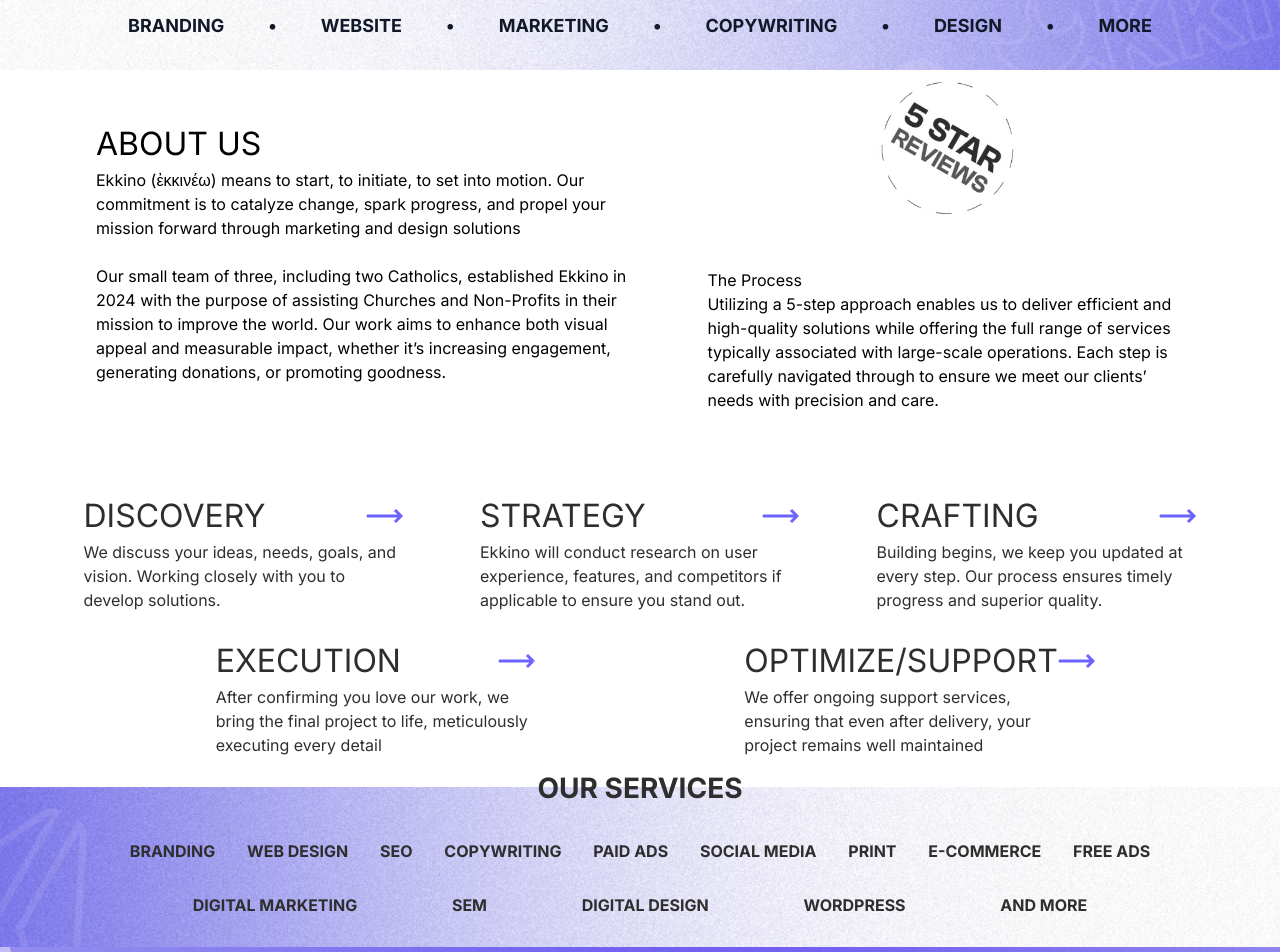
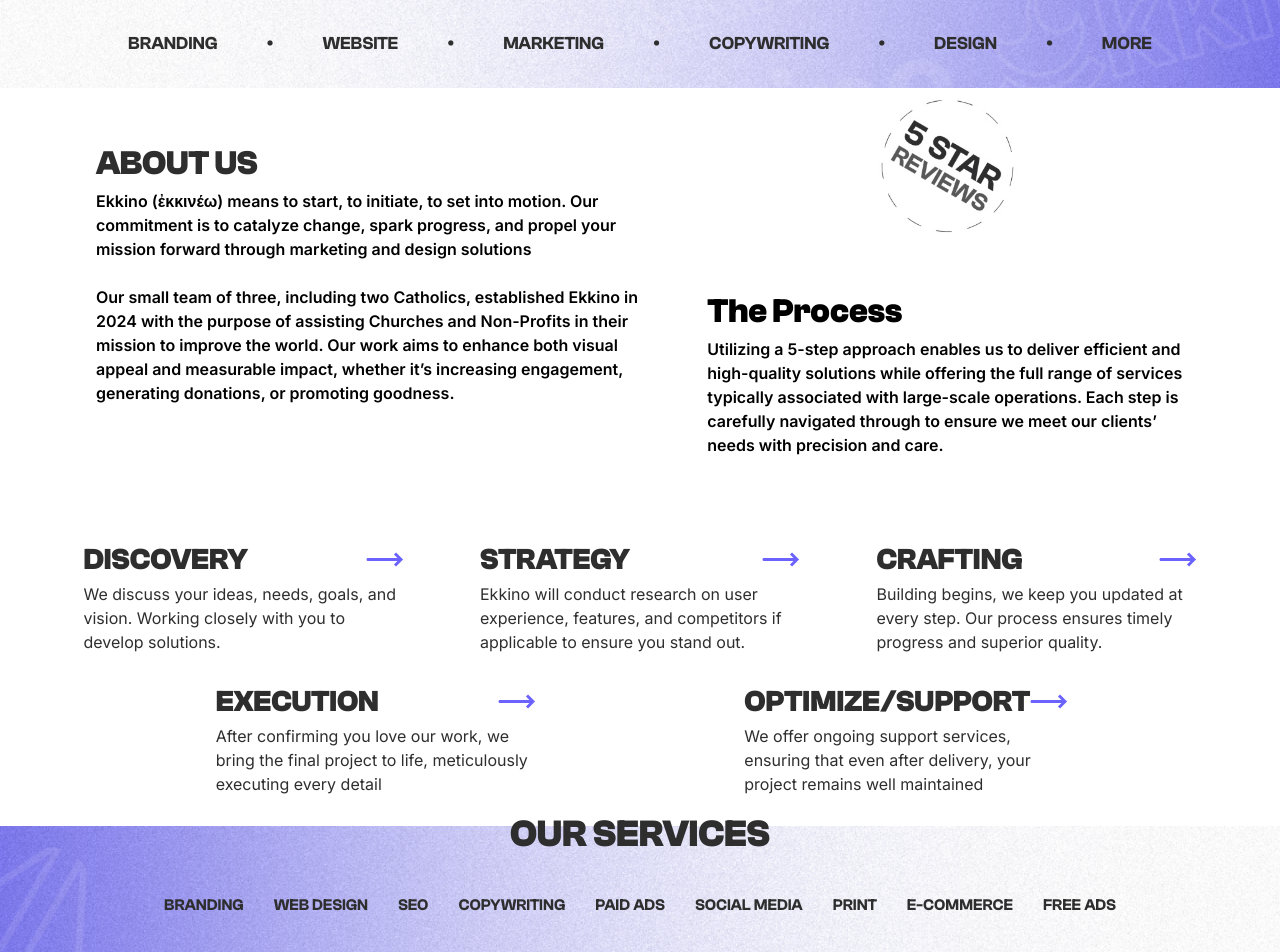
Before and after one commit to ramirc5/ekkino-landing, a Next.js app: page / in a window 1280 px wide. Shown: the part 380-1332 px from the top of the page. Built offline with nearby package versions, Linux system fonts and the light colour scheme.

Commit message:
responsive design starting

```diff
--- a/src/app/components/About.jsx
+++ b/src/app/components/About.jsx
@@ -6,14 +6,16 @@
       <div className="w-[85%] text-black mx-auto py-[50px]">
         <div className="flex gap-[50px]">
           <div className="flex flex-col ">
-            <h1 className="text-bold text-[32px]">ABOUT US</h1>
-            <p>
+            <h1 className="text-[#2E2E2F] font-sans font-bold text-[34px]">
+              ABOUT US
+            </h1>
+            <p className="font-semibold">
               Ekkino (ἐκκινέω) means to start, to initiate, to set into motion.
               Our commitment is to catalyze change, spark progress, and propel
               your mission forward through marketing and design solutions
             </p>
             <br />
-            <p>
+            <p className="font-semibold">
               Our small team of three, including two Catholics, established
               Ekkino in 2024 with the purpose of assisting Churches and
               Non-Profits in their mission to improve the world. Our work aims
@@ -31,8 +33,8 @@
                 height="200"
               />
             </div>
-            <h1>The Process</h1>
-            <p>
+            <h1 className="font-bold font-sans text-[34px]">The Process</h1>
+            <p className="font-semibold">
               Utilizing a 5-step approach enables us to deliver efficient and
               high-quality solutions while offering the full range of services
               typically associated with large-scale operations. Each step is
--- a/src/app/components/Bullets.jsx
+++ b/src/app/components/Bullets.jsx
@@ -1,15 +1,15 @@
 export default function Bullets() {
   return (
-    <div class="flex justify-between space-x-4 text-lg font-bold text-gray-900">
-      <span>BRANDING</span>
-      <span>&#8226;</span>
-      <span>WEBSITE</span>
-      <span>&#8226;</span>
-      <span>MARKETING</span>
-      <span>&#8226;</span>
-      <span>COPYWRITING</span>
-      <span>&#8226;</span>
-      <span>DESIGN</span>
+    <div class="flex flex-wrap justify-between text-lg font-semibold text-[#2E2E2F] font-sans">
+      <span className="">BRANDING</span>
+      <span className="">&#8226;</span>
+      <span className="">WEBSITE</span>
+      <span className="hidden sm:block">&#8226;</span>
+      <span className="hidden sm:block">MARKETING</span>
+      <span className="hidden md:block">&#8226;</span>
+      <span className="hidden md:block">COPYWRITING</span>
+      <span className="hidden md:block">&#8226;</span>
+      <span className="hidden md:block">DESIGN</span>
       <span>&#8226;</span>
       <span>MORE</span>
     </div>
--- a/src/app/components/ListServices.jsx
+++ b/src/app/components/ListServices.jsx
@@ -4,11 +4,11 @@
   return (
     <div className="text-[#2E2E2F] bg-[url('../../public/ListServicesBg.png')] bg-cover pb-[30px] flex gap-[10px] flex-col">
       <div className="text-center">
-        <h1 className="text-[28px] font-bold relative bottom-[20px]">
+        <h1 className="text-[38px] font-bold font-sans relative bottom-[20px]">
           OUR SERVICES
         </h1>
       </div>
-      <div className="flex mx-auto w-[80%] flex-wrap gap-[30px] justify-evenly text-[16px] font-bold">
+      <div className="flex mx-auto w-[80%] flex-wrap gap-[30px] justify-center text-[16px] font-sans font-semibold">
         <h2>BRANDING</h2>
         <h2>WEB DESIGN</h2>
         <h2>SEO</h2>
--- /dev/null
+++ b/src/app/components/Pkgs.jsx
@@ -0,0 +1,17 @@
+import Image from "next/image";
+
+export default function Pkgs() {
+  let pkg = ["MARKETING PACKAGES"];
+  const options = ["Marketing", "Design", "Both"];
+  let selection = options[0];
+
+  return (
+    <div className="w-[80%] mx-auto flex">
+      <div className="flex">
+        <h1 className="text-bold text-[32px]">{pkg[0]}</h1>
+        <div className="flex"></div>
+      </div>
+      <div className="flex "></div>
+    </div>
+  );
+}
--- a/src/app/components/Services.jsx
+++ b/src/app/components/Services.jsx
@@ -6,7 +6,7 @@
     <div className="flex text-[#2E2E2F] flex-wrap gap-[25px] w-[95%] mx-auto py-[30px] justify-evenly">
       <div className="flex flex-col w-[320px]">
         <div className="flex justify-between">
-          <h1 className="text-bold text-[32px]">DISCOVERY</h1>
+          <h1 className="font-bold font-sans text-[30px]">DISCOVERY</h1>
           <Image src={ServicesArrow} />
         </div>
         <p>
@@ -16,7 +16,7 @@
       </div>
       <div className="flex flex-col w-[320px]">
         <div className="flex justify-between">
-          <h1 className="text-bold text-[32px]">STRATEGY</h1>
+          <h1 className="font-bold font-sans text-[30px]">STRATEGY</h1>
           <Image src={ServicesArrow} />
         </div>
         <p>
@@ -26,7 +26,7 @@
       </div>
       <div className="flex flex-col w-[320px]">
         <div className="flex justify-between">
-          <h1 className="text-bold text-[32px]">CRAFTING</h1>
+          <h1 className="font-bold font-sans text-[30px]">CRAFTING</h1>
           <Image src={ServicesArrow} />
         </div>
         <p>
@@ -36,7 +36,7 @@
       </div>
       <div className="flex flex-col w-[320px]">
         <div className="flex justify-between">
-          <h1 className="text-bold text-[32px]">EXECUTION</h1>
+          <h1 className="font-bold font-sans text-[30px]">EXECUTION</h1>
           <Image src={ServicesArrow} />
         </div>
         <p>
@@ -46,7 +46,7 @@
       </div>
       <div className="flex flex-col w-[320px]">
         <div className="flex justify-between">
-          <h1 className="text-bold text-[32px]">OPTIMIZE/SUPPORT</h1>
+          <h1 className="font-bold font-sans text-[30px]">OPTIMIZE/SUPPORT</h1>
           <Image src={ServicesArrow} />
         </div>
         <p>
--- a/src/app/components/TitleSection.jsx
+++ b/src/app/components/TitleSection.jsx
@@ -9,19 +9,24 @@
     <div className="bg-[url('../../public/title-overlay.png')] bg-cover py-[30px]">
       <div className="flex flex-col w-[80%] mx-auto gap-[50px]">
         <div className="flex flex-row  justify-between mx-auto">
-          <div class="flex flex-col gap-[10px] w-[50%]">
-            <h1 className="text-[36px] font-bold text-[#2E2E2F] ">
+          <div class="flex flex-col gap-[10px]  w-[100%] xl:w-[50%]">
+            <h1 className="text-[40px] font-bold font-sans text-[#2E2E2F] ">
               A <span className="text-[#6C63FF]">FULL SERVICE</span> MARKETING{" "}
               <span className="text-[#6C63FF]">AGENCY</span> FOR{" "}
               <span className="text-[#6C63FF]">YOU</span>
             </h1>
-            <p className="text-[#2E2E2F]">
+            <p className="text-[#2E2E2F] font-semibold">
               Initiate Impact, Empower Change: Your Marketing and Design Partner
               for Non-Profits and Small Businesses
             </p>
           </div>
 
-          <Image src={`/main_icon.png`} width="200" height="230" />
+          <Image
+            className="hidden xl:block"
+            src={`/main_icon.png`}
+            width="200"
+            height="230"
+          />
         </div>
         <button class="flex items-center px-4 py-2 border border-gray-400 rounded-full text-gray-700 hover:bg-gray-200 focus:outline-none w-[135px]">
           Let&apos;s Chat
--- a/src/app/components/WorkTogether.jsx
+++ b/src/app/components/WorkTogether.jsx
@@ -3,7 +3,7 @@
 export default function WorkTogether() {
   return (
     <div className="text-white bg-[url('../../public/worktogether.png')] bg-cover min-h-[270px] flex gap-[10px] flex-col justify-center items-center gap-[30px]">
-      <h1 className="text-bold text-[40px]">LET’S WORK TOGETHER</h1>
+      <h1 className="font-bold font-sans text-[40px]">LET’S WORK TOGETHER</h1>
       <button class="flex items-center px-6 py-3 bg-[#807BEC] text-white text-lg font-medium rounded-full transition duration-300 hover:bg-purple-800 focus:outline-none w-[157px]">
         Let&apos;s Talk
         <svg
--- a/src/app/layout.js
+++ b/src/app/layout.js
@@ -1,7 +1,14 @@
 import { Inter } from "next/font/google";
+import localFont from "next/font/local";
 import "./globals.css";
 
 const inter = Inter({ subsets: ["latin"] });
+
+const grotesk = localFont({
+  src: "./ClashGrotesk-Variable.ttf",
+  display: "swap",
+  variable: "--font-grotesk",
+});
 
 export const metadata = {
   title: "Create Next App",
@@ -10,7 +17,7 @@
 
 export default function RootLayout({ children }) {
   return (
-    <html lang="en">
+    <html lang="en" className={`${grotesk.variable}`}>
       <body className={inter.className}>{children}</body>
     </html>
   );
--- a/tailwind.config.js
+++ b/tailwind.config.js
@@ -12,6 +12,9 @@
         "gradient-conic":
           "conic-gradient(from 180deg at 50% 50%, var(--tw-gradient-stops))",
       },
+      fontFamily: {
+        sans: ["var(--font-grotesk)"],
+      },
     },
   },
   plugins: [],
```
Also changed, not shown: src/app/ClashGrotesk-Variable.ttf (added).
